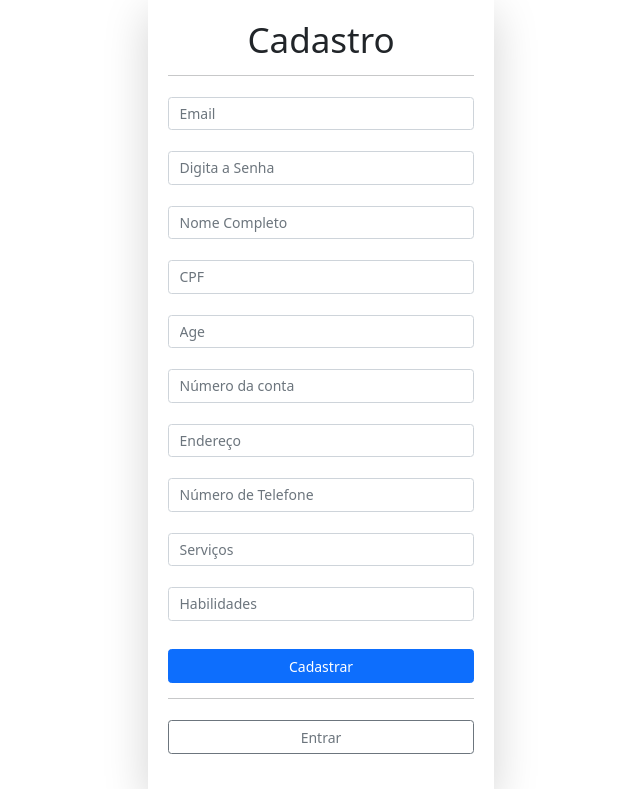
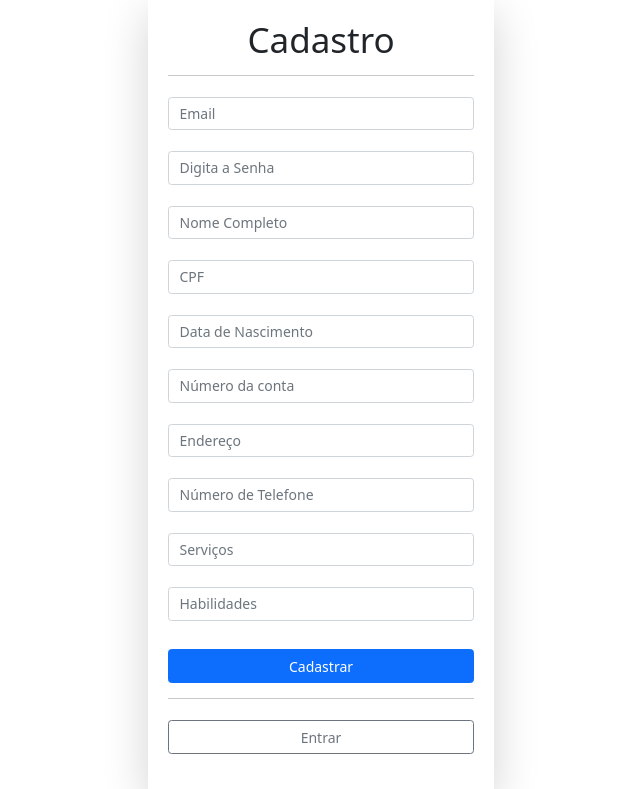
Before and after one commit to GabrielSilvaSouza/CompSoc, a Python web app: template MVPcompsoc/templates/register.html in a window 1280 px wide. Shown: the part 127-916 px from the top of the page, without its empty margins (319-959 px from the left). Run offline with Jinja, Linux system fonts and the light colour scheme; the template is opened without the code that fills it, so the values that code supplies are empty.

Commit message:
Update register.html

```diff
--- a/MVPcompsoc/templates/register.html
+++ b/MVPcompsoc/templates/register.html
@@ -5,13 +5,13 @@
   <meta http-equiv="X-UA-Compatible" content="IE=edge">
   <meta name="viewport" content="width=device-width, initial-scale=1.0">
   <title> MVP </title>
-  <link rel="stylesheet" type="text/css" href="{{ url_for('static', filename='css/style.css') }}">
+  <link rel="stylesheet" type="text/css" href="..\static\css\style.css">
   <link href="https://cdn.jsdelivr.net/npm/bootstrap@5.0.2/dist/css/bootstrap.min.css" rel="stylesheet">
   <script src="https://cdn.jsdelivr.net/npm/bootstrap@5.0.2/dist/js/bootstrap.bundle.min.js"></script>
 </head>
 <body>
   <header class="container-fluid bg-light">
-    <img class="me-5" id="logo-header" width="44" height="63.5" src="static/img/Preve-Logo-Transp-4-e1589915634970.png">
+    <img class="me-5" id="logo-header" width="44" height="63.5" src="..\static\img\Preve-Logo-Transp-4-e1589915634970.png">
     <h1 class="" id="titulo-header">Sistema de Trocas do Banco do Preventório</h1>
   </header>
   <main>
@@ -23,7 +23,7 @@
       <input type="password" name="passwort" class="form-control mb-4" placeholder="Digita a Senha"></input>
       <input type="text" name="Fullname" class="form-control mb-4" placeholder="Nome Completo"></input>
       <input type="text" name="CPF" class="form-control mb-4" placeholder="CPF"></input>
-      <input type="text" name="Age" class="form-control mb-4" placeholder="Age"></input>
+      <input type="text" name="Age" class="form-control mb-4" placeholder="Data de Nascimento"></input>
       <input type="text" name="bankclient" class="form-control mb-4" placeholder="Número da conta"></input>
       <input type="text" name="address" class="form-control mb-4" placeholder="Endereço"></input>
       <input type="text" name="contact" class="form-control mb-4" placeholder="Número de Telefone"></input>
@@ -35,7 +35,7 @@
       <hr>
 
     </form>
-    <a href="login" class="btn btn-outline-secondary" id="btn-signup-login" >
+    <a href="login.html" class="btn btn-outline-secondary" id="btn-signup-login" >
         Entrar
       </a>
   </main>
```
